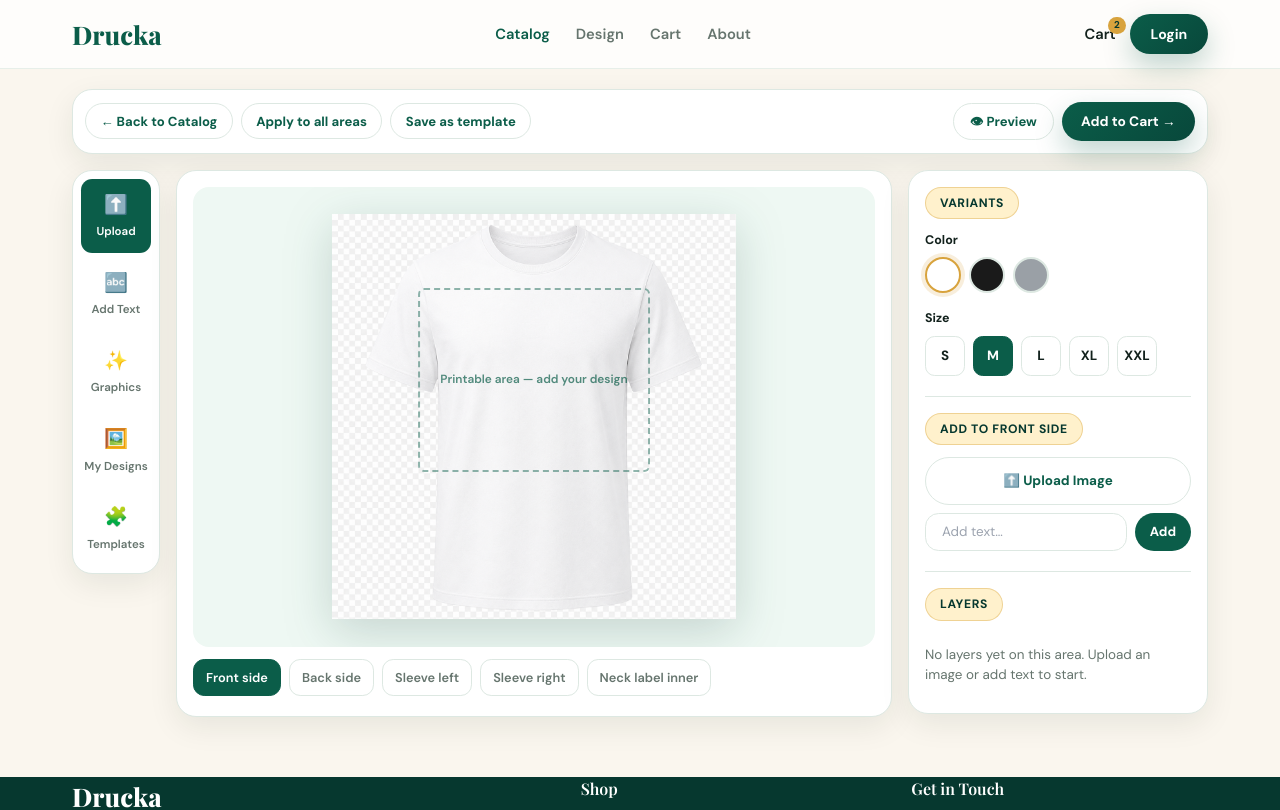
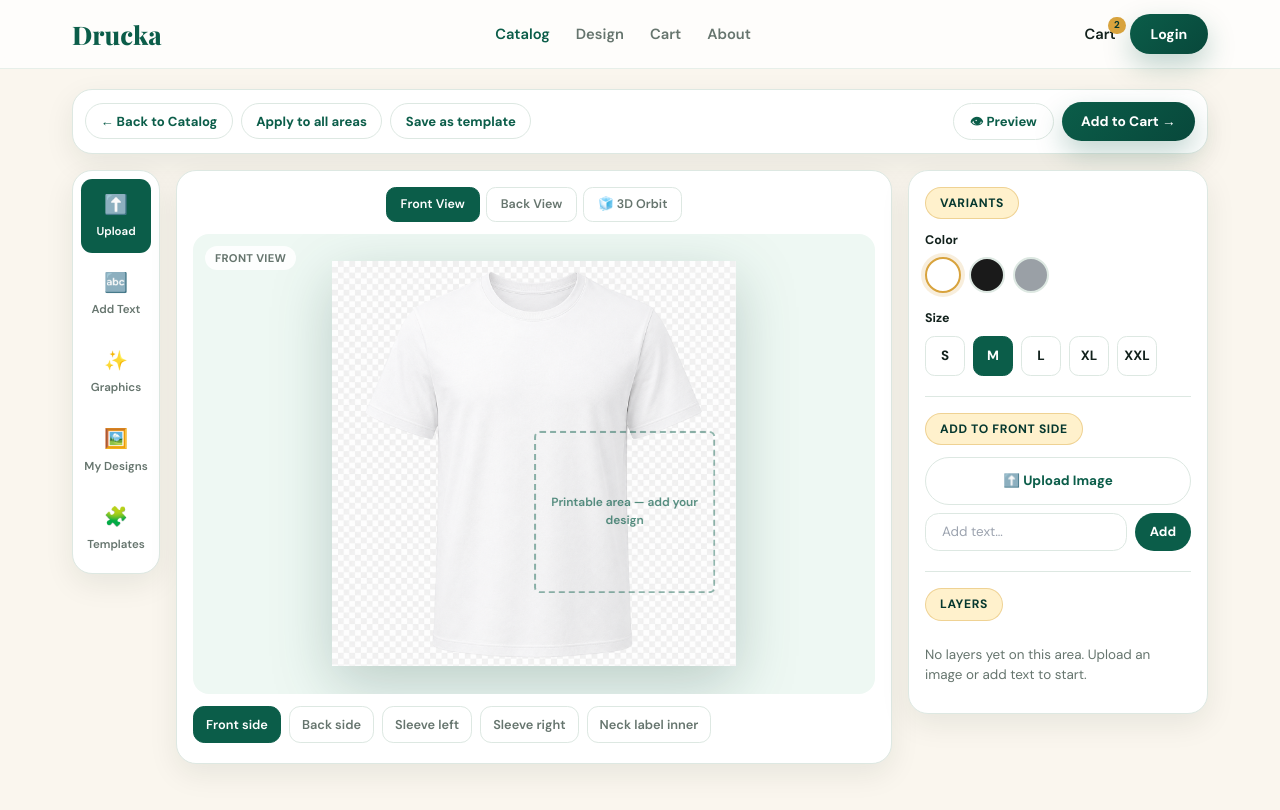
Before and after one commit to printshop39-byte/drucka, a Next.js app: page /editor/tshirt in a window 1280 px wide. Shown: the top 810 px of the page. Built offline with nearby package versions, Linux system fonts and the light colour scheme.

Commit message:
Add 3D orbit and color tinting to T-shirt editor

```diff
--- a/app/editor/tshirt/page.tsx
+++ b/app/editor/tshirt/page.tsx
@@ -16,7 +16,7 @@ import VariantSelector from "@/components/editor/VariantSelector";
 import LayersPanel from "@/components/editor/LayersPanel";
 import {
   AREAS, COLORS, newLayerId,
-  type EditorArea, type EditorLayer, type TshirtColor, type TshirtSize,
+  type EditorArea, type EditorLayer, type TshirtColor, type TshirtSize, type ViewMode,
 } from "@/components/editor/types";
 
 const TSHIRT = { id: "tshirt", name: "Premium T-Shirt", price: 599, image: "/assets/tshirt-mockup.png", fallbackEmoji: "👕" };
@@ -29,6 +29,7 @@ export default function TshirtEditorPage() {
   // ---- Editor state ----
   const [tool, setTool] = useState<ToolId>("upload");
   const [area, setArea] = useState<EditorArea>("front");
+  const [view, setView] = useState<ViewMode>("front");
   const [color, setColor] = useState<TshirtColor>("white");
   const [size, setSize] = useState<TshirtSize>("M");
   const [layers, setLayers] = useState<EditorLayer[]>([]);
@@ -154,9 +155,24 @@ export default function TshirtEditorPage() {
         toolRail={!preview ? <ToolRail active={tool} onSelect={onTool} /> : <div />}
         canvas={
           <>
+            {/* 3D view-mode switch */}
+            <div className="flex items-center justify-center gap-1.5 mb-3">
+              {([["front", "Front View"], ["back", "Back View"], ["orbit", "3D Orbit"]] as [ViewMode, string][]).map(([v, label]) => (
+                <button
+                  key={v}
+                  onClick={() => setView(v)}
+                  className={`px-3.5 py-[0.45rem] rounded-[0.6rem] text-[0.78rem] font-semibold transition border ${
+                    view === v ? "bg-brand-primary text-white border-brand-primary" : "bg-white text-brand-muted border-brand-border hover:border-brand-gold/50"
+                  }`}
+                >
+                  {v === "orbit" ? "🧊 " : ""}{label}
+                </button>
+              ))}
+            </div>
             <TshirtCanvas
               area={area}
               color={color}
+              view={view}
               layers={areaLayers}
               selectedId={selectedId}
               preview={preview}
--- a/components/editor/TshirtCanvas.tsx
+++ b/components/editor/TshirtCanvas.tsx
@@ -1,13 +1,14 @@
 "use client";
 
 import MockImage from "@/components/MockImage";
-import { COLORS, type EditorArea, type EditorLayer, type TshirtColor } from "./types";
+import { COLORS, VIEW_TRANSFORM, type EditorArea, type EditorLayer, type TshirtColor, type ViewMode } from "./types";
 
 const TSHIRT_SRC = "/assets/tshirt-mockup.png";
 
 export default function TshirtCanvas({
   area,
   color,
+  view,
   layers,
   selectedId,
   preview,
@@ -15,36 +16,44 @@ export default function TshirtCanvas({
 }: {
   area: EditorArea;
   color: TshirtColor;
+  view: ViewMode;
   layers: EditorLayer[];       // layers for the current area only
   selectedId: string | null;
   preview: boolean;
   onSelectLayer: (id: string) => void;
 }) {
-  const tint = COLORS.find((c) => c.id === color)?.hex ?? "#FFFFFF";
+  const colorDef = COLORS.find((c) => c.id === color);
+  const tintFilter = colorDef?.filter ?? "none";
+  const tintHex = colorDef?.hex ?? "#FFFFFF";
   const isFront = area === "front";
+  // Front area shows the design; back/orbit views hide the printable design layers
+  // (the back/orbit of the garment isn't where the front print goes).
+  const showDesign = isFront && view === "front";
 
   return (
-    <div className="relative bg-brand-mint rounded-2xl h-[460px] max-[680px]:h-[360px] flex items-center justify-center overflow-hidden">
-      {/* T-shirt mockup (tinted by color) */}
+    <div className="relative bg-brand-mint rounded-2xl h-[460px] max-[680px]:h-[360px] flex items-center justify-center overflow-hidden" style={{ perspective: "1100px" }}>
+      {/* 3D rotating stage */}
       <div
-        className="relative w-[78%] h-[88%] flex items-center justify-center"
-        style={{ filter: color === "black" ? "brightness(0.32)" : color === "grey" ? "brightness(0.78)" : "none" }}
+        className="relative w-[78%] h-[88%] flex items-center justify-center transition-transform duration-700 ease-[cubic-bezier(0.16,1,0.3,1)]"
+        style={{ transformStyle: "preserve-3d", transform: VIEW_TRANSFORM[view] }}
       >
+        {/* T-shirt mockup, color-tinted via CSS filter */}
+        <div className="relative w-full h-full flex items-center justify-center" style={{ filter: tintFilter }}>
           <MockImage
             src={TSHIRT_SRC}
             alt="T-shirt mockup"
             emoji="👕"
-          className="max-w-full max-h-full object-contain drop-shadow-[0_12px_24px_rgba(6,56,47,0.18)]"
+            className="max-w-full max-h-full object-contain drop-shadow-[0_18px_30px_rgba(6,56,47,0.22)]"
             emojiClassName="text-[12rem] max-[680px]:text-[8rem] leading-none"
           />
         </div>
 
-      {/* Printable dashed area (chest) — front only */}
-      {isFront && (
+        {/* Printable dashed area (chest) — only on the front view */}
+        {showDesign && (
           <div
             className={`absolute left-1/2 top-[42%] -translate-x-1/2 -translate-y-1/2 w-[34%] h-[40%] ${preview ? "" : "border-2 border-dashed border-brand-primary/45 rounded-[6px]"}`}
+            style={{ transform: "translateZ(2px)" }}
           >
-          {/* Layers, positioned within the printable area */}
             {layers.filter((l) => l.visible).map((l) => {
               const selected = l.id === selectedId;
               return (
@@ -63,7 +72,7 @@ export default function TshirtCanvas({
                     /* eslint-disable-next-line @next/next/no-img-element */
                     <img src={l.src} alt={l.name} className="max-w-[120px] max-h-[120px] object-contain" />
                   ) : (
-                  <span className="font-body font-bold text-brand-ink text-[1rem] whitespace-nowrap" style={{ color: tint === "#FFFFFF" ? "#12211C" : "#FFFFFF" }}>
+                    <span className="font-body font-bold text-[1rem] whitespace-nowrap" style={{ color: tintHex === "#FFFFFF" ? "#12211C" : "#FFFFFF" }}>
                       {l.text}
                     </span>
                   )}
@@ -78,8 +87,14 @@ export default function TshirtCanvas({
             )}
           </div>
         )}
+      </div>
 
-      {/* Non-front areas: placeholder note */}
+      {/* View label */}
+      <div className="absolute top-3 left-3 text-[0.7rem] font-bold uppercase tracking-wide text-brand-muted bg-white/85 backdrop-blur px-2.5 py-1 rounded-full">
+        {view === "orbit" ? "3D Orbit" : view === "back" ? "Back View" : "Front View"}
+      </div>
+
+      {/* Non-front area note */}
       {!isFront && (
         <div className="absolute bottom-[18px] left-1/2 -translate-x-1/2 text-[0.78rem] text-brand-muted bg-white/85 px-3 py-[6px] rounded-full">
           Area preview coming soon
--- a/components/editor/types.ts
+++ b/components/editor/types.ts
@@ -27,11 +27,20 @@ export const AREAS: { id: EditorArea; label: string }[] = [
   { id: "neckInner", label: "Neck label inner" },
 ];
 
-export const COLORS: { id: TshirtColor; label: string; hex: string }[] = [
-  { id: "white", label: "White", hex: "#FFFFFF" },
-  { id: "black", label: "Black", hex: "#1A1A1A" },
-  { id: "grey", label: "Grey", hex: "#9AA0A6" },
+// `filter` tints the white mockup to simulate dyed fabric (CSS filter, no Three.js).
+export const COLORS: { id: TshirtColor; label: string; hex: string; filter: string }[] = [
+  { id: "white", label: "White", hex: "#FFFFFF", filter: "none" },
+  { id: "black", label: "Black", hex: "#1A1A1A", filter: "invert(1) brightness(0.28)" },
+  { id: "grey", label: "Grey", hex: "#9AA0A6", filter: "brightness(0.78) saturate(0.6)" },
 ];
+
+// 3D canvas view modes (CSS transforms — front, back, orbit).
+export type ViewMode = "front" | "back" | "orbit";
+export const VIEW_TRANSFORM: Record<ViewMode, string> = {
+  front: "rotateY(0deg) rotateX(0deg)",
+  back: "rotateY(180deg) rotateX(0deg)",
+  orbit: "rotateY(38deg) rotateX(12deg)",
+};
 
 export const SIZES: TshirtSize[] = ["S", "M", "L", "XL", "XXL"];
 
```
Lines whose indentation alone changed are shown as unchanged.
